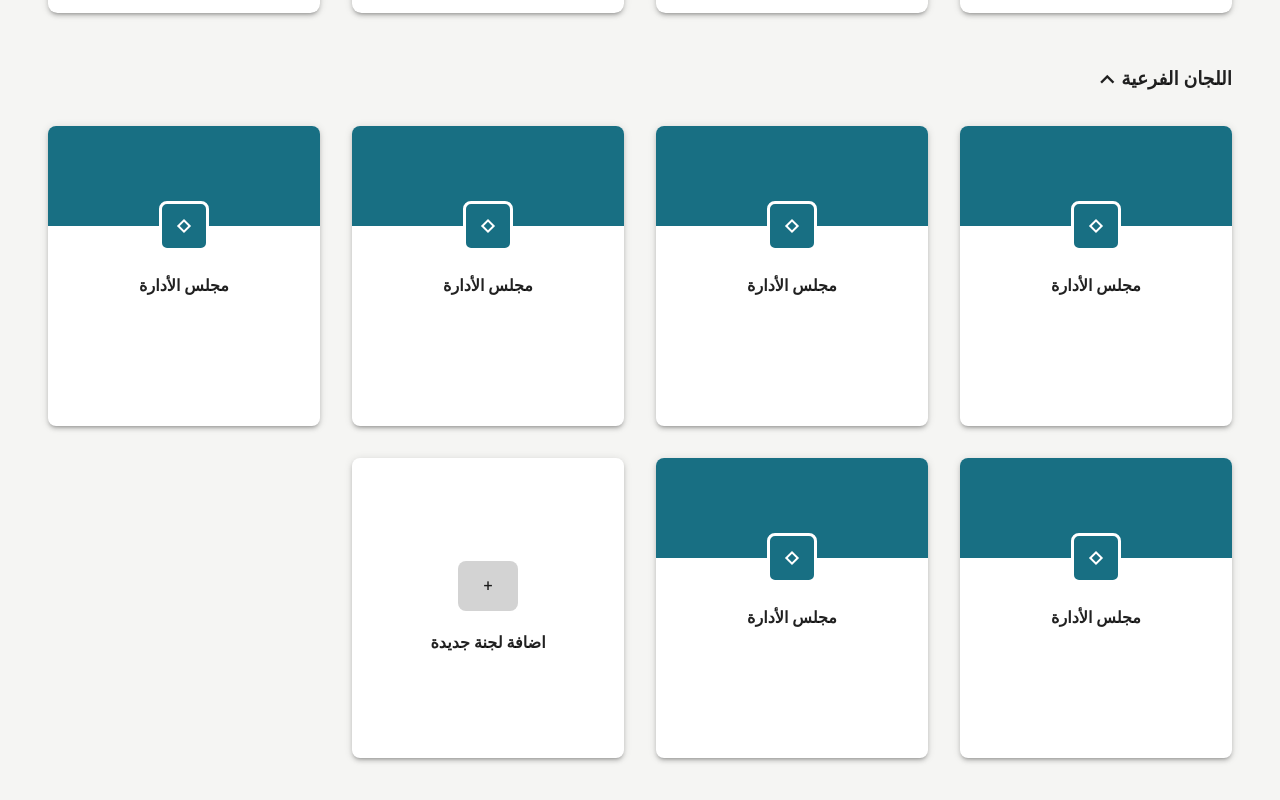
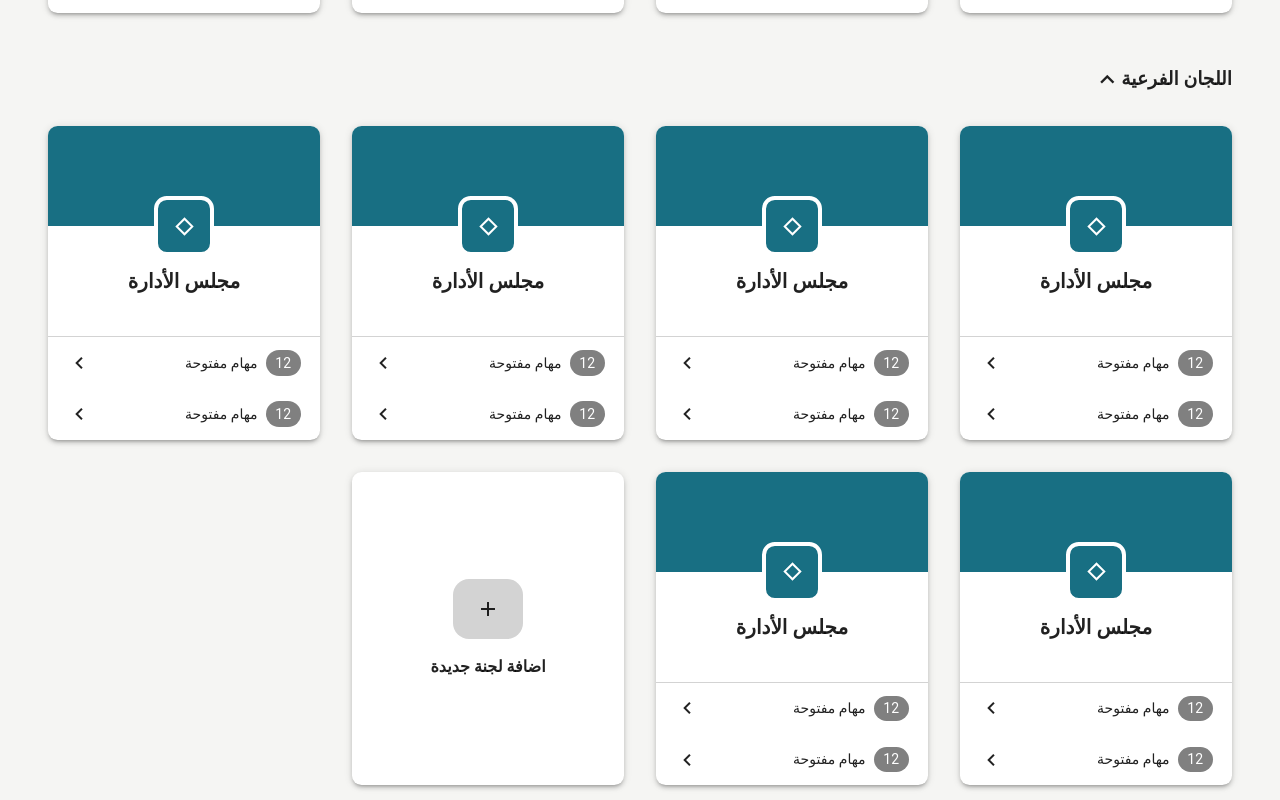
Before and after one commit to abdullah-omar-aly/vue3-vuetify-task, a Vue app: page / in a window 1280 px wide. Shown: the part 600-1400 px from the top of the page. Built offline with nearby package versions, Linux system fonts and the light colour scheme; grey boxes are pictures that could not be loaded.

Commit message:
modify subcommittes sections' cards

```diff
--- a/src/sections/SubcommitteesSection.vue
+++ b/src/sections/SubcommitteesSection.vue
@@ -4,30 +4,37 @@
 
       <!-- card -->
       <v-col v-for="n in 6" :key="n" cols="12" sm="6" md="4" lg="3">
-            <v-sheet class="ma-4 rounded-lg elevation-3" style="overflow: hidden;min-height: 300px;">
-              <div style="height:100px; background-color: #186F83;position: relative;">
-                <div
-                  style="width: 50px;height: 50px;background-color: #186F83;border: 3px solid white;position: absolute;bottom: -25px;left:50%;transform: translateX(-50%);display: grid;place-content: center;"
-                  class="rounded-lg">
-                  <div style="width: 10px;height: 10px;border: 2px solid white;transform: rotateZ(45deg)"></div>
+        <v-sheet class="card elevation-3">
+          <div class="card__banner">
+            <div class="box">
+              <div></div>
             </div>
           </div>
+          <div class="card__body">
+            <h4 class="title">مجلس الأدارة</h4>
+            <ul class="task-list">
+              <li v-for="item in 2" :key="item">
                 <div>
-                <h4 class="text-center py-12">مجلس الأدارة</h4>
+                  <span class="task-count">12</span>
+                  <span>مهام مفتوحة</span>
+                </div>
+                <div>
+                  <v-icon icon="mdi-chevron-left"></v-icon>
+                </div>
+              </li>
+            </ul>
           </div>
         </v-sheet>
       </v-col>
 
       <!-- add new clickable card -->
       <v-col cols="12" sm="6" md="4" lg="3">
-            <v-sheet class="ma-4 rounded-lg elevation-3" style="overflow: hidden;min-height: 300px;">
-              <button style="min-height: 300px;display: grid;place-content: center;width: 100%;">
-                <div>
-                  <div class="rounded-lg mx-auto"
-                    style="background-color: lightgray;width: 60px ; height: 50px;display: grid;place-content: center;">
-                    +</div>
-                  <p class="pt-5" style="font-weight: bold;">اضافة لجنة جديدة</p>
+        <v-sheet class="card add-new elevation-3 ">
+          <button>
+            <div class="icon-container">
+              <v-icon icon="mdi-plus"></v-icon>
             </div>
+            <p class="label">اضافة لجنة جديدة</p>
           </button>
         </v-sheet>
       </v-col>
@@ -40,6 +47,103 @@ import Collapsible from '../components/CollapsibleCard.vue';
 
 </script>
 
-<style scoped>
+<style scoped lang="scss">
+.card {
+  border-radius: var(--rounded-primary);
+  margin: 1rem;
+  overflow: hidden;
 
+
+  &__banner {
+    height: 100px;
+    background-color: #186F83;
+    position: relative;
+
+    div.box {
+      width: 60px;
+      height: 60px;
+      background-color: #186F83;
+      border: 4px solid white;
+      position: absolute;
+      bottom: -30px;
+      left: 50%;
+      transform: translateX(-50%);
+      display: grid;
+      place-content: center;
+      border-radius: 0.8rem;
+
+      div {
+        width: 13px;
+        height: 13px;
+        border: 2px solid white;
+        transform: rotateZ(45deg)
+      }
+    }
+  }
+
+  &__body {
+    h4.title {
+      font-weight: bolder;
+      font-size: 20px;
+      text-align: center;
+      margin: 2em;
+    }
+
+    ul.task-list {
+      border-top: 1px solid lightgray;
+
+      li {
+        display: flex;
+        justify-content: space-between;
+        padding: 0.8rem 1.2rem;
+
+        div:first-of-type {
+          display: flex;
+          gap: 0.5rem;
+          align-items: center;
+          font-size: 14px;
+
+          span.task-count {
+            background-color: gray;
+            color: white;
+            display: inline-flex;
+            width: 2.2rem;
+            height: 1.6rem;
+            justify-content: center;
+            align-items: center;
+            border-radius: 1rem;
+          }
+        }
+
+      }
+    }
+  }
+
+  &.add-new {
+    height: calc(100% - 32px);
+
+    button {
+      height: 100%;
+      display: grid;
+      place-content: center;
+      width: 100%;
+
+
+      .icon-container {
+        background-color: lightgray;
+        width: 70px;
+        height: 60px;
+        display: grid;
+        place-content: center;
+        border-radius: 1rem;
+        margin: auto;
+      }
+
+      .label {
+        font-weight: bold;
+        padding-top: 1rem;
+      }
+    }
+  }
+}
 </style>
```
Lines whose indentation alone changed are shown as unchanged.
